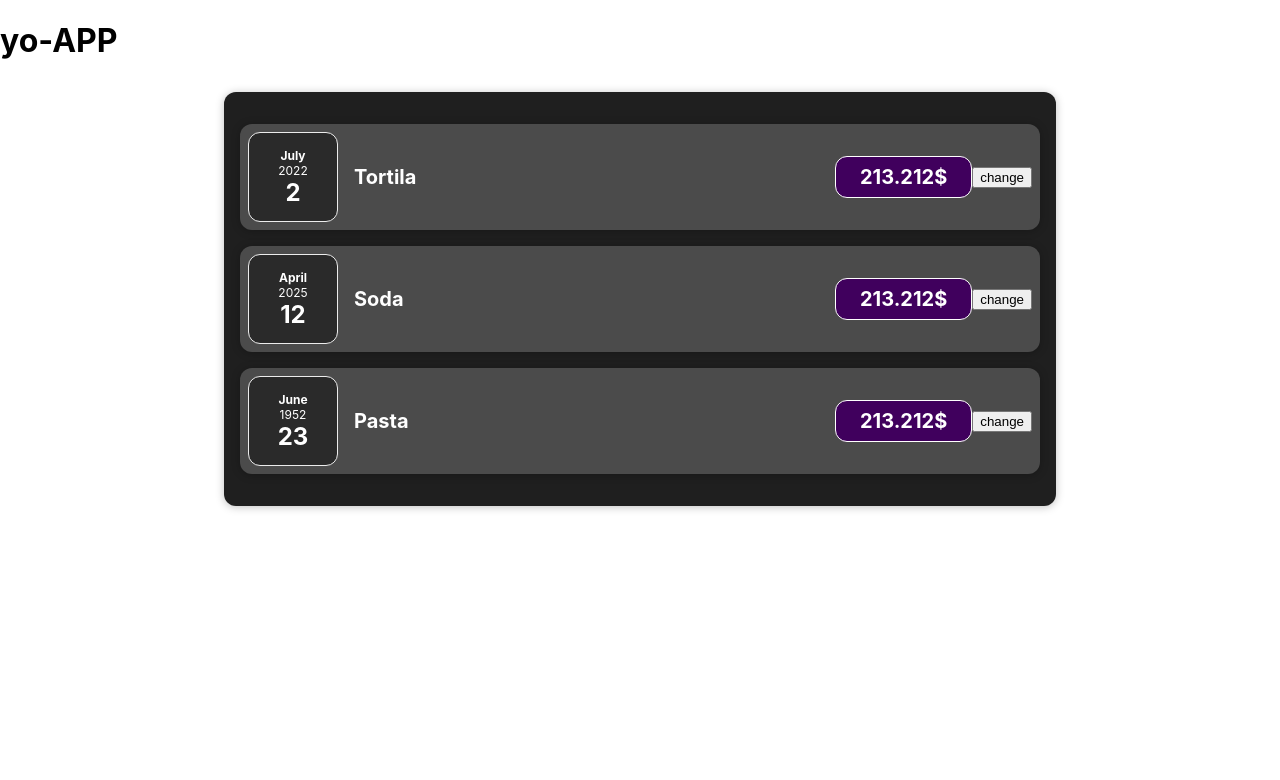
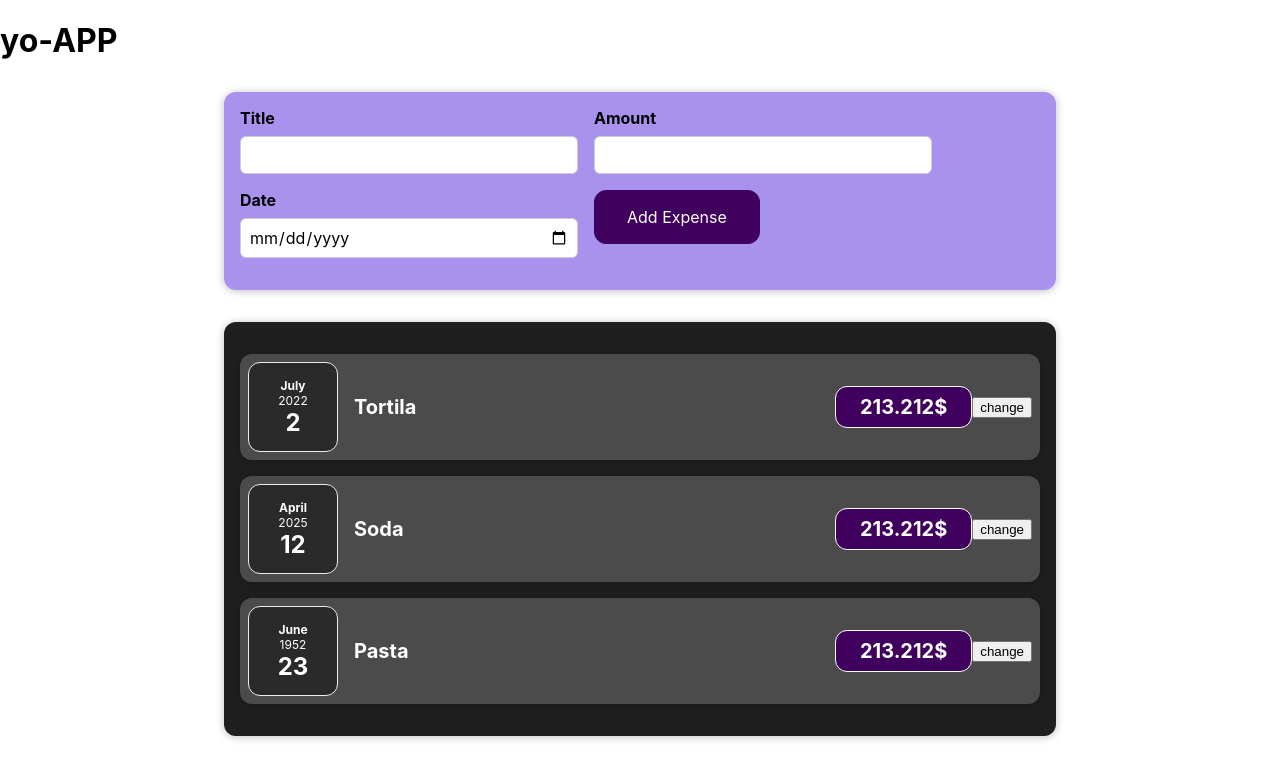
Before and after one commit to A1eeex/react_1, a React (Create React App) app in the folder react_app/: page / in a window 1280 px wide. Shown: the top 780 px of the page. Built offline with nearby package versions, Linux system fonts and the light colour scheme.

Commit message:
multi state !important!

```diff
--- a/react_app/src/App.js
+++ b/react_app/src/App.js
@@ -1,5 +1,6 @@
 import Expenses from "./components/Expenses/Expenses";
 import React from "react";
+import NewExpense from "./components/NewExpense/NewExpense";
 function App() {
     const expenses = [
         {
@@ -25,6 +26,7 @@
     return (
         <div>
             <h1>yo-APP</h1>
+            <NewExpense/>
             <Expenses expenses={expenses} />
         </div>
 
--- /dev/null
+++ b/react_app/src/components/NewExpense/ExpenseForm.css
@@ -0,0 +1,26 @@
+.new-expense__controls {
+    display: flex;
+    flex-wrap: wrap;
+    gap: 1rem;
+    margin-bottom: 1rem;
+    text-align: left;
+}
+
+.new-expense__control label {
+    font-weight: bold;
+    margin-bottom: 0.5rem;
+    display: block;
+}
+
+.new-expense__control input {
+    font: inherit;
+    padding: 0.5rem;
+    border-radius: 6px;
+    border: 1px solid #ccc;
+    width: 20rem;
+    max-width: 100%;
+}
+
+.new-expense__actions {
+    text-align: right;
+}
--- /dev/null
+++ b/react_app/src/components/NewExpense/ExpenseForm.js
@@ -0,0 +1,58 @@
+import React, {useState} from 'react';
+import './ExpenseForm.css'
+
+const ExpenseForm = () => {
+    // const [title, setTitle]= useState('');
+    // const [amount, seAmount]= useState('');
+    // const [date, seDate]= useState('');
+
+    const [userInp, setUserInp] = useState({
+        title: '',
+        amount: '',
+        date: '',
+    })
+    const titleChangeHandler = (e) => {
+        setUserInp({
+            ...userInp,
+            title: e.target.value
+        })
+    }
+    const amountChangeHandler = (e) => {
+      setUserInp({
+          ...userInp,
+          amount: e.target.value
+      })
+    }
+    const dateChangeHandler = (e) => {
+        setUserInp({
+            ...userInp,
+            date: e.target.value
+        })
+    }
+    return (
+        <form>
+            <div className='new-expense__controls'>
+                <div className='new-expense__control'>
+                    <label> Title</label>
+                    <input type='text' onChange={titleChangeHandler} value={userInp.title}/>
+                </div>
+
+                <div className='new-expense__control'>
+                    <label> Amount</label>
+                    <input type='number' min='0.01' step='0.01' onChange={amountChangeHandler} value={userInp.amount}/>
+                </div>
+
+                <div className='new-expense__control'>
+                    <label> Date</label>
+                    <input type='date' min='2019-01-01' max='2022-12-31' onChange={dateChangeHandler} value={userInp.date}/>
+                </div>
+
+                <div className='new-expense__actions'>
+                    <button type='submit'>Add Expense</button>
+                </div>
+            </div>
+        </form>
+    );
+};
+
+export default ExpenseForm;
--- /dev/null
+++ b/react_app/src/components/NewExpense/NewExpense.css
@@ -0,0 +1,38 @@
+.new-expense {
+    background-color: #a892ee;
+    padding: 1rem;
+    margin: 2rem auto;
+    width: 50rem;
+    max-width: 95%;
+    border-radius: 12px;
+    text-align: center;
+    box-shadow: 0 1px 8px rgba(0, 0, 0, 0.25);
+}
+
+.new-expense button {
+    font: inherit;
+    cursor: pointer;
+    padding: 1rem 2rem;
+    border: 1px solid #40005d;
+    background-color: #40005d;
+    color: white;
+    border-radius: 12px;
+    margin-right: 1rem;
+}
+
+.new-expense button:hover,
+.new-expense button:active {
+    background-color: #510674;
+    border-color: #510674;
+}
+
+.new-expense button.alternative {
+    color: #220131;
+    border-color: transparent;
+    background-color: transparent;
+}
+
+.new-expense button.alternative:hover,
+.new-expense button.alternative:active {
+    background-color: #ddb3f8;
+}
--- /dev/null
+++ b/react_app/src/components/NewExpense/NewExpense.js
@@ -0,0 +1,12 @@
+import React from 'react';
+import './NewExpense.css'
+import ExpenseForm from "./ExpenseForm";
+const NewExpense = () => {
+    return (
+        <div className='new-expense'>
+            <ExpenseForm/>
+        </div>
+    );
+};
+
+export default NewExpense;
```
